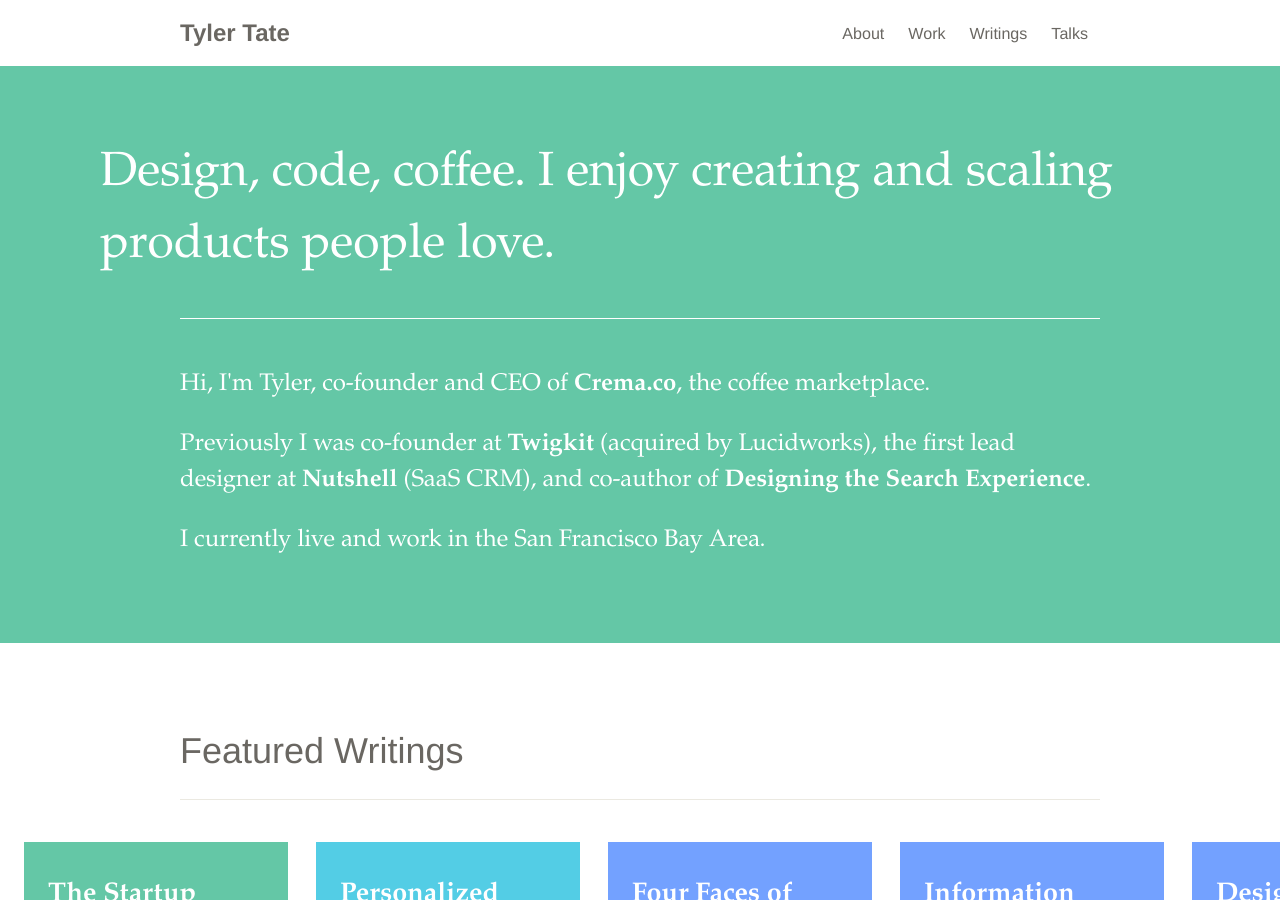
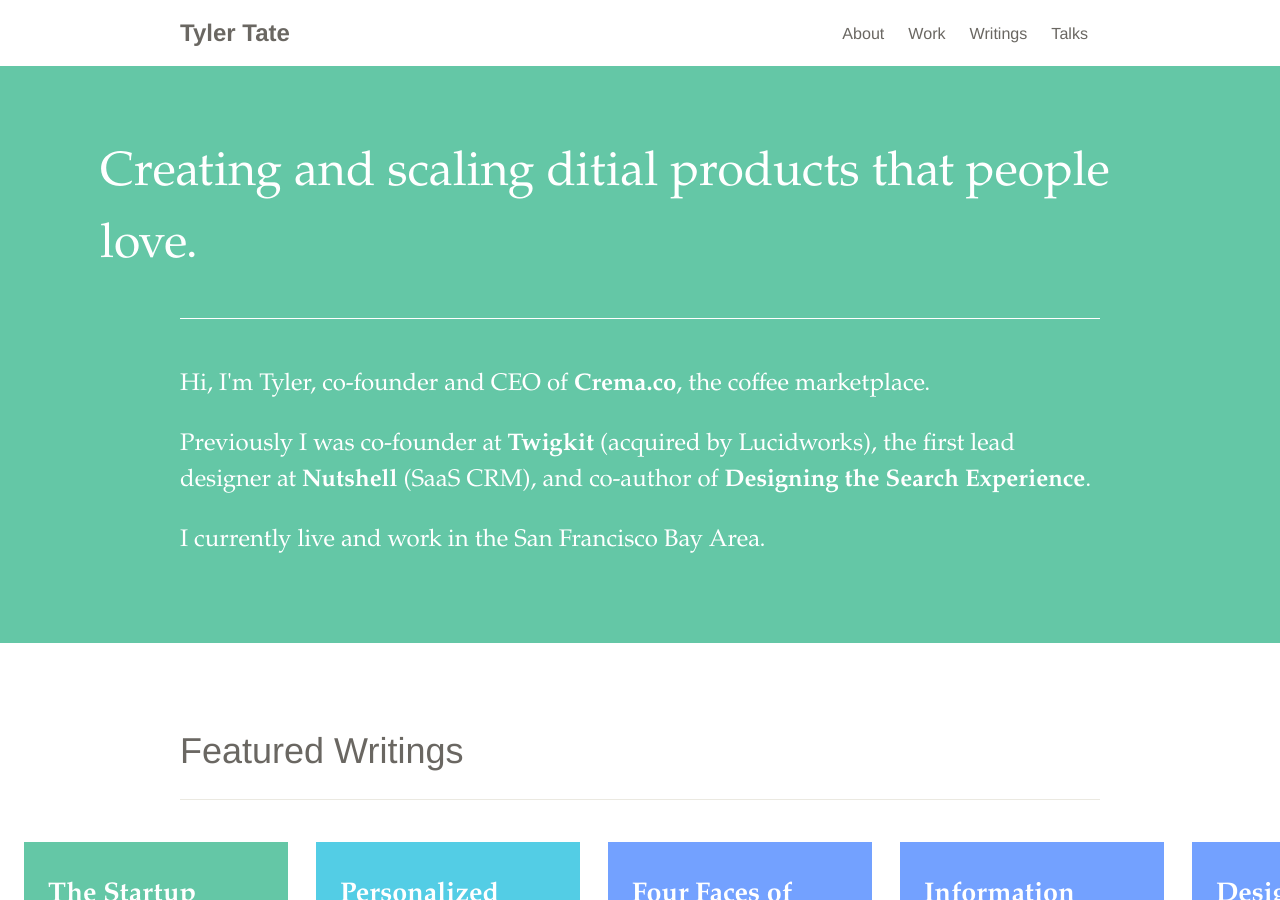
Before and after one commit to SeriouslyInc/tylertate, a Jekyll site: the page built from index.html, in a window 1280 px wide and 900 px high. Built offline with Jekyll 4.4.1, drawn with Linux system fonts in a browser that asks for light colours.

Commit message:
Updating headline.

```diff
--- a/Gemfile
+++ b/Gemfile
@@ -1,2 +1,2 @@
 source 'https://rubygems.org'
-gem 'github-pages', '~> 161'
+gem 'github-pages', '~> 163'
--- a/index.html
+++ b/index.html
@@ -5,7 +5,7 @@ bodyId: home
 ---
 
 <header class="hero">
-	<h2 class="hero-heading">Design, code, coffee. I enjoy creating and scaling products people love.</h2>
+	<h2 class="hero-heading">Creating and scaling ditial products that people love.</h2>
 	<div class="hero-text">
 		<p>Hi, I'm Tyler, co-founder and CEO of <a href="https://Crema.co">Crema.co</a>, the coffee marketplace.</p>
 		<p>Previously I was co-founder at <a href="http://twigkit.com/">Twigkit</a> (acquired by Lucidworks), the first lead designer at <a href="http://nutshell.com/">Nutshell</a> (SaaS CRM), and co-author of <a href="http://designingthesearchexperience.com/">Designing the Search Experience</a>.</p>
```
Also changed, not shown: Gemfile.lock, 1 other file.
